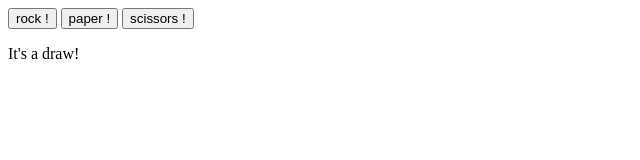
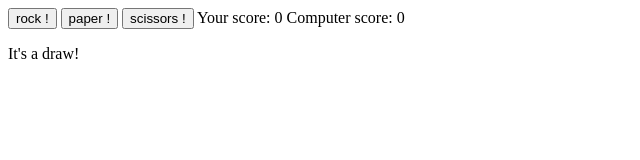
Before and after one commit to hera-em/rock-paper-scissors, a plain HTML site: page index.html in a window 1280 px wide. Both pictures are taken after a click on the button "rock !". Shown: the whole page, without its empty margins (0-640 px from the left). Drawn offline with Linux system fonts and the light colour scheme.

Commit message:
Display running score

```diff
--- a/index.html
+++ b/index.html
@@ -11,6 +11,8 @@
         <button id="rock">rock !</button>
         <button id="paper">paper !</button>
         <button id="scissors">scissors !</button>
+        <span id="human-score">Your score: </span>
+        <span id="computer-score">Computer score: </span>
     </div>
     <div id="results"></div>
 </body>
--- a/script.js
+++ b/script.js
@@ -6,8 +6,9 @@ let computerScore = 0;
 const rock = document.querySelector("#rock");
 const paper = document.querySelector("#paper");
 const scissors = document.querySelector("#scissors");
-const results = document.querySelector("#results")
-
+const results = document.querySelector("#results");
+const humanScoreResult = document.querySelector("#human-score");
+const computerScoreResult = document.querySelector("#computer-score");
 
 
 rock.addEventListener('click', () => playRound("rock", getComputerChoice()));
@@ -98,7 +99,8 @@ function playRound (humanChoice, computerChoice) {
             };
             break;
     }
-
+    humanScoreResult.textContent = `Your score: ${humanScore}`;
+    computerScoreResult.textContent = `Computer score: ${computerScore}`;
 }
 
 
```
